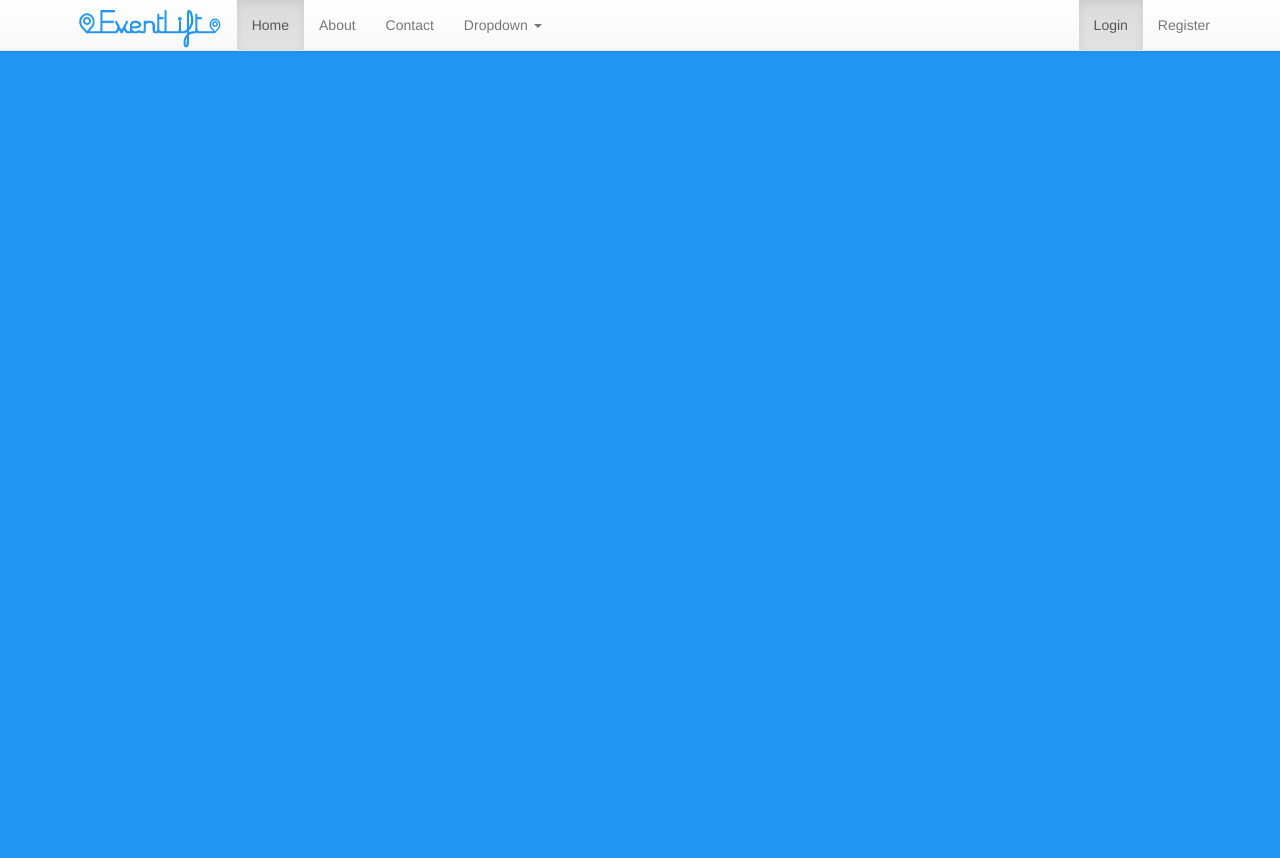
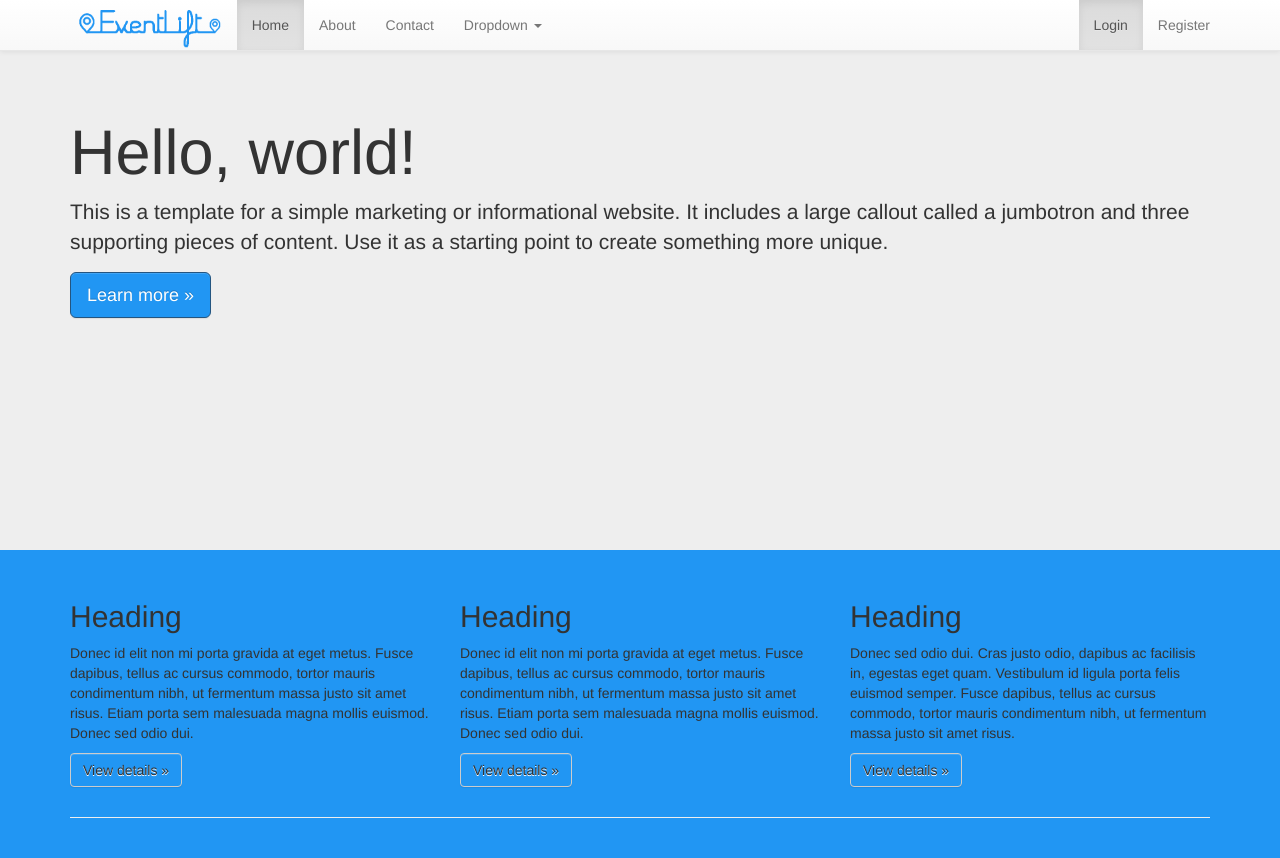
Before and after one commit to BSantos22/eventLift, a Flask app: page / in a window 1280 px wide. Before the commit the page ends 51 px from the top, so only its background shows below. Run offline with Flask 2, Linux system fonts and the light colour scheme; some libraries are stand-ins or nearby versions.

Commit message:
working on the home page

```diff
--- /dev/null
+++ b/eventlift/static/home.css
@@ -0,0 +1,9 @@
+/* Move down content because we have a fixed navbar that is 50px tall */
+body {
+  padding-top: 50px;
+  padding-bottom: 20px;
+}
+
+.jumbotron {
+  height: 500px;
+}
--- a/eventlift/templates/base.html
+++ b/eventlift/templates/base.html
@@ -32,7 +32,7 @@
               <span class="icon-bar"></span>
               <span class="icon-bar"></span>
             </button>
-              <img alt="Brand" id="brand-image" src="../static/teste.png">
+              <a href="/"><img alt="Brand" id="brand-image" src="../static/teste.png"></a>
           </div>
           <div id="navbar" class="navbar-collapse collapse">
               <ul class="nav navbar-nav">
--- a/eventlift/templates/home.html
+++ b/eventlift/templates/home.html
@@ -1,3 +1,47 @@
-{% extends "base.html" %}
+{% extends "base.html" %} {% block head %}
+<link rel="stylesheet" type="text/css" href="../static/home.css"> {% endblock %} {% block content %}
 
-{% block content %} {% endblock %}
+   <!-- Main jumbotron for a primary marketing message or call to action -->
+   <div class="jumbotron">
+     <div class="container">
+       <h1>Hello, world!</h1>
+       <p>This is a template for a simple marketing or informational website. It includes a large callout called a jumbotron and three supporting pieces of content. Use it as a starting point to create something more unique.</p>
+       <p><a class="btn btn-primary btn-lg" href="#" role="button">Learn more &raquo;</a></p>
+     </div>
+   </div>
+
+   <div class="container">
+     <!-- Example row of columns -->
+     <div class="row">
+       <div class="col-md-4">
+         <h2>Heading</h2>
+         <p>Donec id elit non mi porta gravida at eget metus. Fusce dapibus, tellus ac cursus commodo, tortor mauris condimentum nibh, ut fermentum massa justo sit amet risus. Etiam porta sem malesuada magna mollis euismod. Donec sed odio dui. </p>
+         <p><a class="btn btn-default" href="#" role="button">View details &raquo;</a></p>
+       </div>
+       <div class="col-md-4">
+         <h2>Heading</h2>
+         <p>Donec id elit non mi porta gravida at eget metus. Fusce dapibus, tellus ac cursus commodo, tortor mauris condimentum nibh, ut fermentum massa justo sit amet risus. Etiam porta sem malesuada magna mollis euismod. Donec sed odio dui. </p>
+         <p><a class="btn btn-default" href="#" role="button">View details &raquo;</a></p>
+      </div>
+       <div class="col-md-4">
+         <h2>Heading</h2>
+         <p>Donec sed odio dui. Cras justo odio, dapibus ac facilisis in, egestas eget quam. Vestibulum id ligula porta felis euismod semper. Fusce dapibus, tellus ac cursus commodo, tortor mauris condimentum nibh, ut fermentum massa justo sit amet risus.</p>
+         <p><a class="btn btn-default" href="#" role="button">View details &raquo;</a></p>
+       </div>
+     </div>
+
+     <hr>
+
+   </div> <!-- /container -->
+
+
+   <!-- Bootstrap core JavaScript
+   ================================================== -->
+   <!-- Placed at the end of the document so the pages load faster -->
+   <script src="https://ajax.googleapis.com/ajax/libs/jquery/1.12.4/jquery.min.js"></script>
+   <script>window.jQuery || document.write('<script src="../../assets/js/vendor/jquery.min.js"><\/script>')</script>
+   <script src="../../dist/js/bootstrap.min.js"></script>
+   <!-- IE10 viewport hack for Surface/desktop Windows 8 bug -->
+   <script src="../../assets/js/ie10-viewport-bug-workaround.js"></script>
+
+{% endblock %}
--- a/eventlift/templates/login.html
+++ b/eventlift/templates/login.html
@@ -13,7 +13,7 @@
         <input type="text" name="username" class="form-control" id="firstElem" placeholder="Username" required autofocus>
         <label for="inputPassword" class="sr-only">Password</label>
         <input type="password" name="password" class="form-control" id="lastElem" placeholder="Password" required>
-        <button style="background-color: #2196f3"class="btn btn-lg btn-primary btn-block" type="submit">Sign in</button>
+        <button class="btn btn-lg btn-primary btn-block" type="submit">Sign in</button>
     </form>
 </div>
 <!-- /container -->
```
Also changed, not shown: eventlift/static/profile.css (added, +51 -0 lines), eventlift/templates/profile.html (added, +9 -0 lines).
